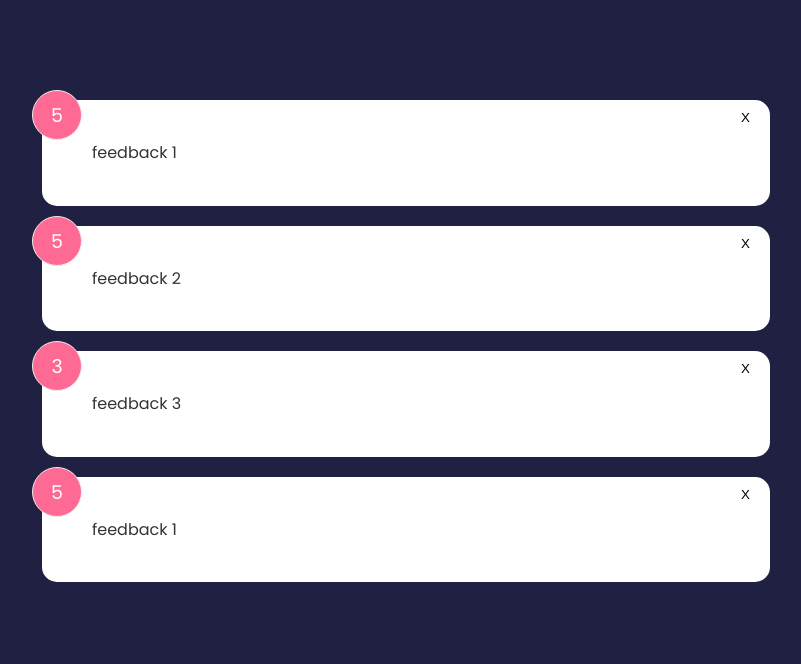
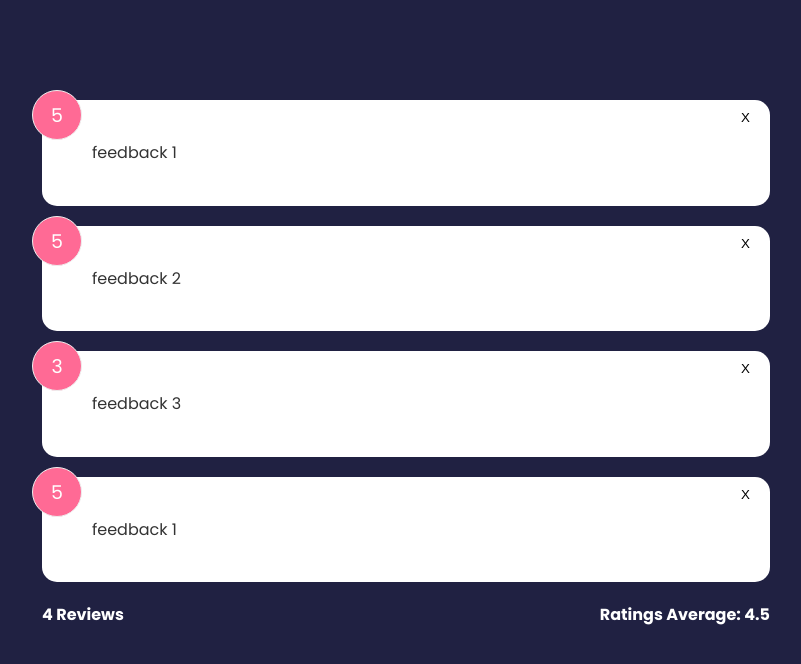
Before and after one commit to Saidfatah/first-svelte-project, a Svelte app: page / in a window 1280 px wide. Shown: the top 664 px of the page, without its empty margins (234-1035 px from the left). Built offline with nearby package versions, Linux system fonts and the light colour scheme.

Commit message:
added feed back stats using reactive values

```diff
--- a/src/App.svelte
+++ b/src/App.svelte
@@ -1,7 +1,7 @@
 <script>
   import FeedbackList from "./components/FeedBackList.svelte";
+  import FeedbackStats from "./components/FeedbackStats.svelte";
   // import FeedbackForm from './components/FeedbackForm.svelte'
-  // import FeedbackStats from './components/FeedbackStats.svelte'
 
   let feedback = [
     {
@@ -30,8 +30,13 @@
     const itemId = e.detail;
     feedback = [...feedback.filter((fb) => fb.id !== itemId)];
   };
+
+  $: count = feedback.length;
+  $: average =
+    feedback.reduce((a, { rating }) => a + rating, 0) / feedback.length;
 </script>
 
 <main class="container">
   <FeedbackList {feedback} on:delete-feedback={deleteFeedBack} />
+  <FeedbackStats {average} {count} />
 </main>
--- a/src/components/FeedBackStats.svelte
+++ b/src/components/FeedBackStats.svelte
@@ -0,0 +1,20 @@
+<script>
+  // import {FeedbackStore} from '../stores'
+  // $: count = $FeedbackStore.length
+  // $: average = $FeedbackStore.reduce((a, {rating}) => a + rating, 0) / $FeedbackStore.length
+  export let count;
+  export let average;
+</script>
+
+<div class="feedback-stats">
+  <h4>{count} Reviews</h4>
+  <h4>Ratings Average: {average}</h4>
+</div>
+
+<style>
+  .feedback-stats {
+    display: flex;
+    justify-content: space-between;
+    align-items: center;
+  }
+</style>
```
